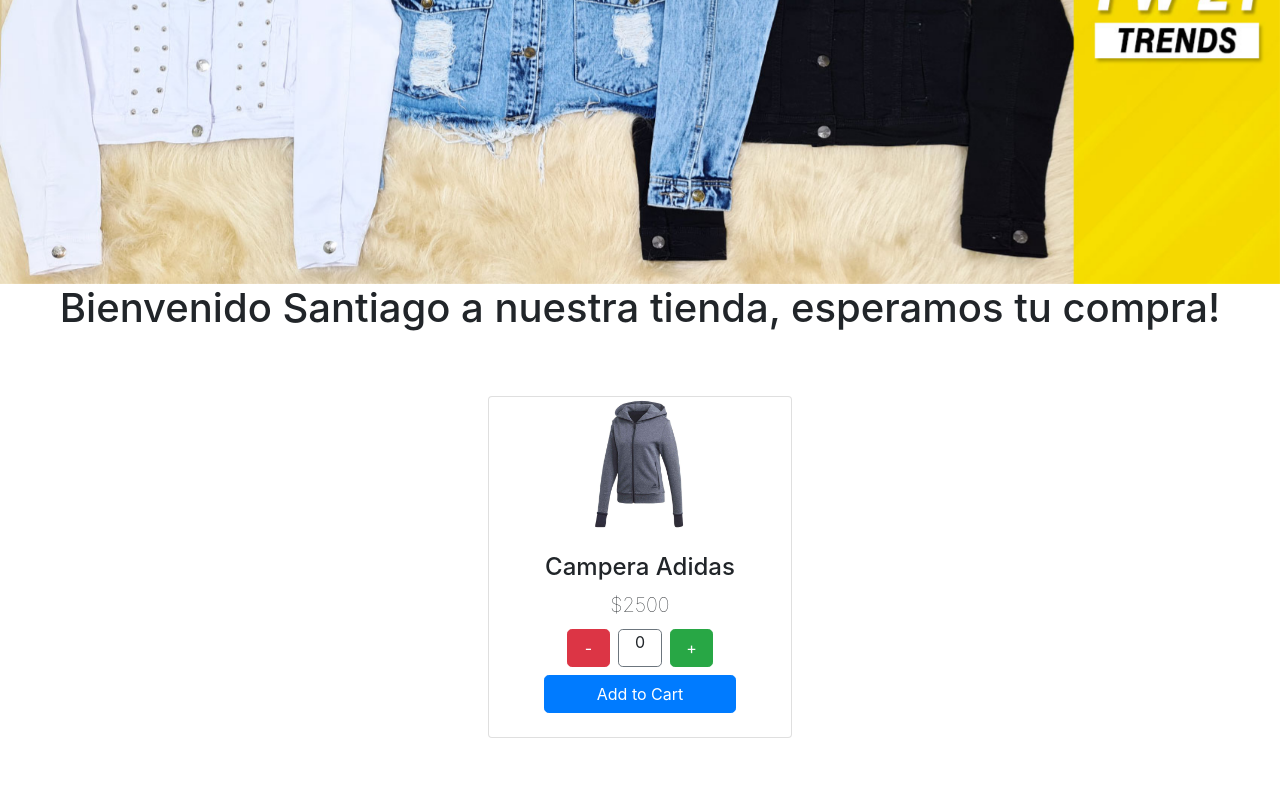
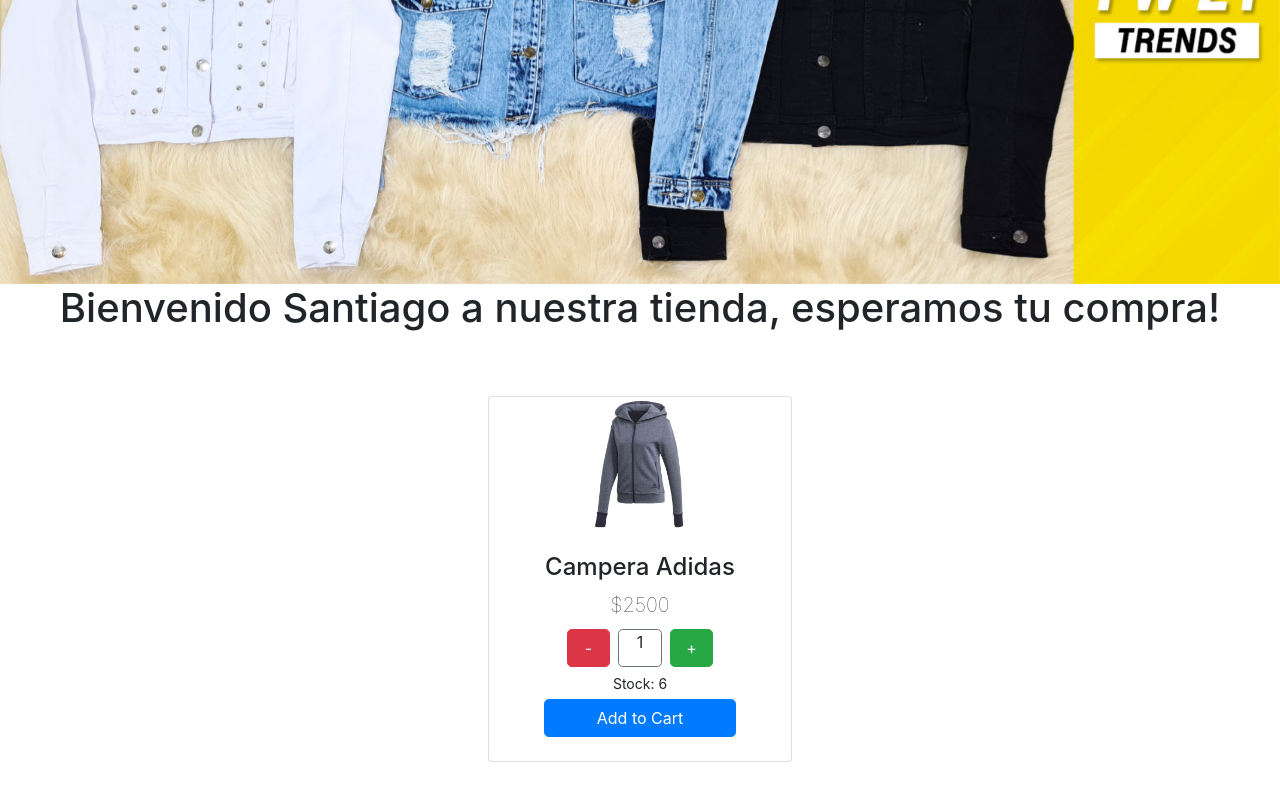
Before and after one commit to scacosso/tienda-ecom, a React (Create React App) app: page / in a window 1280 px wide. Shown: the part 564-1364 px from the top of the page. Built offline with nearby package versions, Linux system fonts and the light colour scheme.

Commit message:
Agregando validacion de stock y estado inicial 1

```diff
--- a/package.json
+++ b/package.json
@@ -15,6 +15,7 @@
     "react-bootstrap": "^1.6.0",
     "react-dom": "^17.0.2",
     "react-scripts": "4.0.3",
+    "react-toastify": "^7.0.4",
     "web-vitals": "^1.1.2"
   },
   "scripts": {
--- a/src/App.js
+++ b/src/App.js
@@ -3,7 +3,7 @@
 import Carousel from './components/Carousel';
 import ItemListContainer from './components/ItemListContainer';
 import ItemCount from './components/ItemCount';
-
+import { ToastContainer } from "react-toastify";
 import 'bootstrap/dist/css/bootstrap.min.css';
 
 
@@ -14,6 +14,7 @@
       <Carousel />
       <ItemListContainer nombre="Santiago" />
       <ItemCount />
+      <ToastContainer />
     </div>
   );
 }
--- a/src/components/ItemCount.js
+++ b/src/components/ItemCount.js
@@ -1,18 +1,32 @@
 import React from 'react'
 import campera from '../images/campera.jpg'
+import { injectStyle } from "react-toastify/dist/inject-style";
+import { toast } from "react-toastify";
 
-export default function() {
+
+export default function ItemCount() {
+    const stock = 6;
     function restar(event){
-        if (clicks>=1){
+        if (clicks>1){
             setClicks(clicks-1);
             }
         };
 
     function aumentar(event){
+
+        if (clicks<stock)
         setClicks(clicks+ 1);
         };
 
-    const [clicks, setClicks] = React.useState(0);
+    function addToCart(){
+        if (typeof window !== "undefined") {
+            injectStyle();
+        }
+        toast("✔️Agregaste item al carrito");
+    };
+
+
+    const [clicks, setClicks] = React.useState(1);
 
   return (
     <div className="row justify-content-center p-5">
@@ -28,8 +42,9 @@
                 <span className="col-2 m-1 border border-secondary rounded-lg">{clicks}</span>
                 <button className="col-2 m-1 btn btn-success rounded-lg" onClick={aumentar}>+</button>
             </div>
+            <small>Stock: {stock}</small>
             <div>
-                <button className="col-10 m-1 btn btn-primary rounded-lg" >Add to Cart</button>
+                <button className="col-10 m-1 btn btn-primary rounded-lg" onClick={addToCart}>Add to Cart</button>
             </div>
             </div>
         </div>
```
Also changed, not shown: 1 other file (tests, documents, lock files or other folders).
